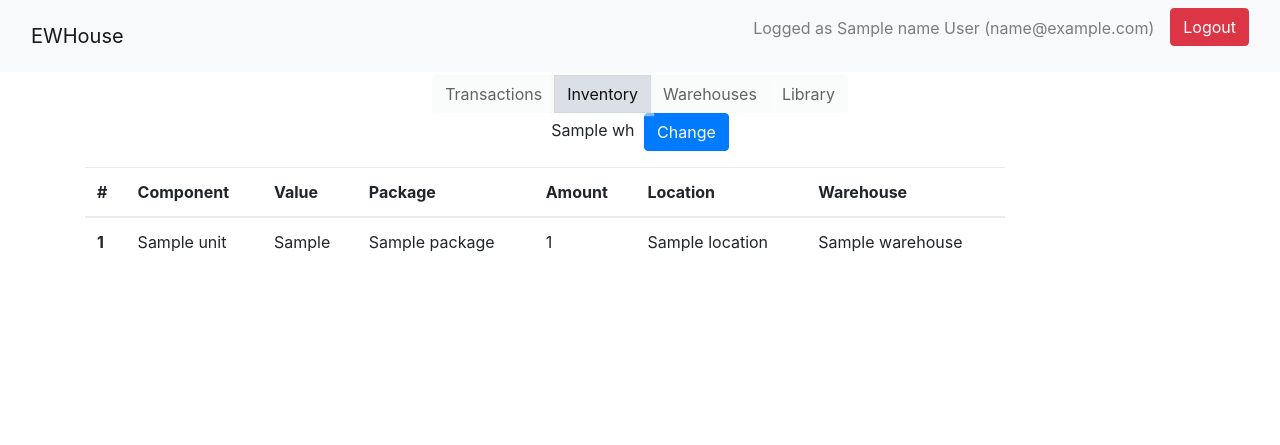
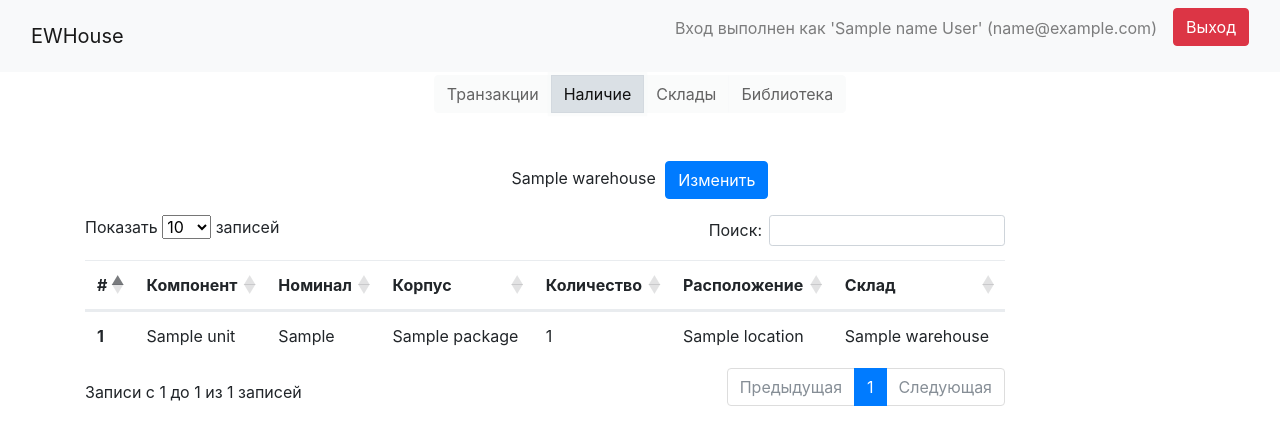
Before and after one commit to orangefrg/ewhouse, a Django app: template templates/inventory.html in a window 1280 px wide. Shown: the top 445 px of the page. Run offline with Django 3.2, Linux system fonts and the light colour scheme; the template is opened without the code that fills it: most values are stand-ins (such as "Sample title", 1, 10 or a date in 2020); some libraries are stand-ins or nearby versions.

Commit message:
First release of inventory page

```diff
--- a/presenters.py
+++ b/presenters.py
@@ -5,4 +5,4 @@ def show_inventory(warehouse=None):
         current_units = Inventory.objects.filter(location__warehouse=warehouse, count__gt=0)
     else:
         current_units = Inventory.objects.filter(count__gt=0)
-    return (warehouse, current_units)
+    return (current_units)
--- a/templates/inventory.html
+++ b/templates/inventory.html
@@ -7,12 +7,45 @@
     <meta name="viewport" content="width=device-width, initial-scale=1, shrink-to-fit=no">
 
     <link rel="stylesheet" href="https://maxcdn.bootstrapcdn.com/bootstrap/4.0.0-beta.2/css/bootstrap.min.css" integrity="sha384-PsH8R72JQ3SOdhVi3uxftmaW6Vc51MKb0q5P2rRUpPvrszuE4W1povHYgTpBfshb" crossorigin="anonymous">
+    <link rel="stylesheet" href="https://cdn.datatables.net/1.10.16/css/dataTables.bootstrap4.min.css"/>
     <link rel="stylesheet" href="/static/css/sup-style.css"/>
   </head>
   <body>
     <script src="https://code.jquery.com/jquery-3.2.1.slim.min.js" integrity="sha384-KJ3o2DKtIkvYIK3UENzmM7KCkRr/rE9/Qpg6aAZGJwFDMVNA/GpGFF93hXpG5KkN" crossorigin="anonymous"></script>
     <script src="https://cdnjs.cloudflare.com/ajax/libs/popper.js/1.12.3/umd/popper.min.js" integrity="sha384-vFJXuSJphROIrBnz7yo7oB41mKfc8JzQZiCq4NCceLEaO4IHwicKwpJf9c9IpFgh" crossorigin="anonymous"></script>
     <script src="https://maxcdn.bootstrapcdn.com/bootstrap/4.0.0-beta.2/js/bootstrap.min.js" integrity="sha384-alpBpkh1PFOepccYVYDB4do5UnbKysX5WZXm3XxPqe5iKTfUKjNkCk9SaVuEZflJ" crossorigin="anonymous"></script>
+    <script src="https://cdn.datatables.net/1.10.16/js/jquery.dataTables.min.js" crossorigin="anonymous"></script>
+    <script src="https://cdn.datatables.net/1.10.16/js/dataTables.bootstrap4.min.js" crossorigin="anonymous"></script>
+
+    <script>
+      $(document).ready(function() {
+        $('#main-table').DataTable(
+          {
+            language: {
+              "processing": "Подождите...",
+              "search": "Поиск:",
+              "lengthMenu": "Показать _MENU_ записей",
+              "info": "Записи с _START_ до _END_ из _TOTAL_ записей",
+              "infoEmpty": "Записи с 0 до 0 из 0 записей",
+              "infoFiltered": "(отфильтровано из _MAX_ записей)",
+              "infoPostFix": "",
+              "loadingRecords": "Загрузка записей...",
+              "zeroRecords": "Записи отсутствуют.",
+              "emptyTable": "В таблице отсутствуют данные",
+              "paginate": {
+                "first": "Первая",
+                "previous": "Предыдущая",
+                "next": "Следующая",
+                "last": "Последняя"
+              },
+              "aria": {
+                "sortAscending": ": активировать для сортировки столбца по возрастанию",
+                "sortDescending": ": активировать для сортировки столбца по убыванию"
+              }
+            }
+          });
+      } );
+    </script>
 
     <nav class="navbar fixed-top navbar-light bg-light">
       <div class="container-fluid">
@@ -20,8 +53,8 @@
           <a class="navbar-brand" href="/ewhouse/main">EWHouse</a>
         </div>
         <ul class="nav navbar-right list-inline">
-          <li class="active"><p class="navbar-text mr-3">Logged as {{name}} {{lastname}} ({{email}})</a></li>
-          <li class="list-inline-item"><a class="btn btn-danger navbar-btn" href="/ewhouse/logout">Logout</a></li>
+          <li class="active"><p class="navbar-text mr-3">Вход выполнен как '{{name}} {{lastname}}' ({{email}})</a></li>
+          <li class="list-inline-item"><a class="btn btn-danger navbar-btn" href="/ewhouse/logout">Выход</a></li>
         </ul>
       </div>
     </nav>
@@ -29,38 +62,38 @@
     <div class="container">
       <div class="row justify-content-center" id="functions">
         <div class="btn-group" role="group" aria-label="First group">
-          <button type="button" class="btn btn-light disabled">Transactions</button>
-          <button type="button" class="btn btn-light active">Inventory</button>
-          <button type="button" class="btn btn-light disabled">Warehouses</button>
-          <button type="button" class="btn btn-light disabled">Library</button>
+          <button type="button" class="btn btn-light disabled">Транзакции</button>
+          <button type="button" class="btn btn-light active">Наличие</button>
+          <button type="button" class="btn btn-light disabled">Склады</button>
+          <button type="button" class="btn btn-light disabled">Библиотека</button>
         </div>
       </div>
-      <div class="row justify-content-center" id="current-function">
+      <div class="row justify-content-center mt-5" id="current-function">
         <ul class="list-inline">
           <li class="list-inline-item">
-            {% if wh is None %}
-              All warehouses
+            {% if warehouse is None %}
+              Все склады
             {% else %}
-              {{wh.name}}
+              {{warehouse.name}}
             {% endif %}
           </li>
           <li class="list-inline-item">
-            <button type="button" class="btn btn-primary" data-toggle="modal" data-target="#selectModal">Change</button>
+            <button type="button" class="btn btn-primary" data-toggle="modal" data-target="#selectModal">Изменить</button>
           </li>
         </ul>
       </div>
       <div class="row">
         <div class="col-sm-10">
-          <table class="table">
+          <table class="table" id="main-table">
             <thead>
               <tr>
                 <th scope="col">#</th>
-                <th scope="col">Component</th>
-                <th scope="col">Value</th>
-                <th scope="col">Package</th>
-                <th scope="col">Amount</th>
-                <th scope="col">Location</th>
-                <th scope="col">Warehouse</th>
+                <th scope="col">Компонент</th>
+                <th scope="col">Номинал</th>
+                <th scope="col">Корпус</th>
+                <th scope="col">Количество</th>
+                <th scope="col">Расположение</th>
+                <th scope="col">Склад</th>
               </tr>
             </thead>
             <tbody>
@@ -87,19 +120,21 @@
       <!-- Modal content-->
       <div class="modal-content">
         <div class="modal-header">
-          <button type="button" class="close" data-dismiss="modal">&times;</button>
-          <h4 class="modal-title">Warehouses</h4>
+          <h4 class="modal-title">Склады</h4>
         </div>
         <div class="modal-body">
-          <ul class="list-group">
+          <div class="list-group">
             {% for w in warehouses %}
-              <li class="list-group-item mr-5">{{ w.name }} {% if w.total_count > 0 %}
+              <a href="{% if warehouse is not None %}../{% endif %}{{w.id}}/" class="list-group-item mr-5{% if warehouse == w %} active{% else %} list-group-item-action{% endif %}">{{ w.name }} {% if w.total_count > 0 %}
                 <span class="badge badge-info mr-1">Всего: {{ w.total_count }}</span>
                 <span class="badge badge-primary mr-1">Компоненты: {{ w.variations }}</span>
                 <span class="badge badge-danger mr-1">{{ w.total_price }} руб.</span>
-              {% endif %}</li>
+              {% endif %}</a>
             {% endfor %}
-          </ul>
+          </div>
+          <div class="list-group">
+            <a href="{% if warehouse is not None %}../{% endif %}" class="list-group-item mr-5{% if warehouse is None %} active{% else %} list-group-item-action{% endif %}">Все склады</a>
+          </div>
         </div>
         <div class="modal-footer">
           <button type="button" class="btn btn-default" data-dismiss="modal">Close</button>
```
Also changed, not shown: static/ru_RU.json (added, +22 -0 lines), urls.py (+6 -4 lines), views.py (+11 -3 lines).
